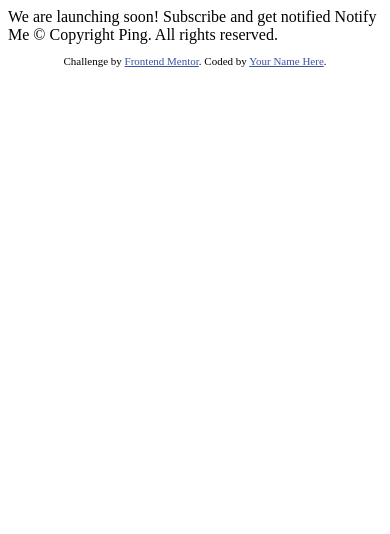
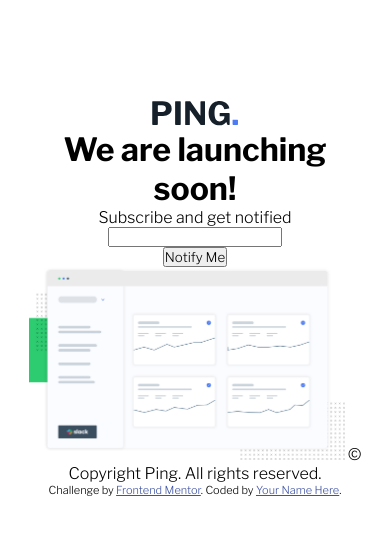
Before and after one commit to Jitesh117/ping-coming-soon-page, a plain HTML site: page index.html in a window 390 px wide. Drawn offline with nearby package versions, Linux system fonts and the light colour scheme.

Commit message:
structured the html

```diff
--- a/index.html
+++ b/index.html
@@ -5,7 +5,10 @@
   <meta name="viewport" content="width=device-width, initial-scale=1.0"> <!-- displays site properly based on user's device -->
 
   <link rel="icon" type="image/png" sizes="32x32" href="./images/favicon-32x32.png">
-
+  <link rel="preconnect" href="https://fonts.googleapis.com">
+<link rel="preconnect" href="https://fonts.gstatic.com" crossorigin>
+<link href="https://fonts.googleapis.com/css2?family=Libre+Franklin:wght@300;600;700&display=swap" rel="stylesheet">
+<link rel="stylesheet" href="style.css">
 <title>Frontend Mentor | Ping coming soon page</title>
 
   <!-- Feel free to remove these styles or customise in your own stylesheet 👍 -->
@@ -15,13 +18,16 @@
   </style>
 </head>
 <body>
+  <main>
+    <img src="./images/logo.svg" alt="">
+    <h1> We are launching <span class="bold">soon!</span></h1>
 
-  We are launching soon!
-
-  Subscribe and get notified
-
-  Notify Me
-
+      <div class="para"> Subscribe and get notified</div>
+    <div class="form">
+     <div class=""> <input type="text"></div>
+      <button class="submit"> Notify Me</button>
+    </div>
+    <img class="dash" src="./images/illustration-dashboard.png" alt="">
      &copy; Copyright Ping. All rights reserved.
 
      <footer>
@@ -30,5 +36,6 @@
          Coded by <a href="#">Your Name Here</a>.
        </p>
      </footer>
+  </main>
 </body>
 </html>
--- a/style.css
+++ b/style.css
@@ -0,0 +1,20 @@
+*{
+    box-sizing:border-box;
+    margin: 0;
+    padding: 0;
+    font-family: 'libre franklin',sans-serif;
+    /* border: 1px solid red; */
+}
+
+@media screen and (max-width:400px) {
+    main{
+        width: 90%;
+        text-align: center;
+        margin: 100px auto;
+    }
+    .dash{
+        width: 90%;
+
+    }
+
+}
```
Lines whose indentation alone changed are shown as unchanged.
